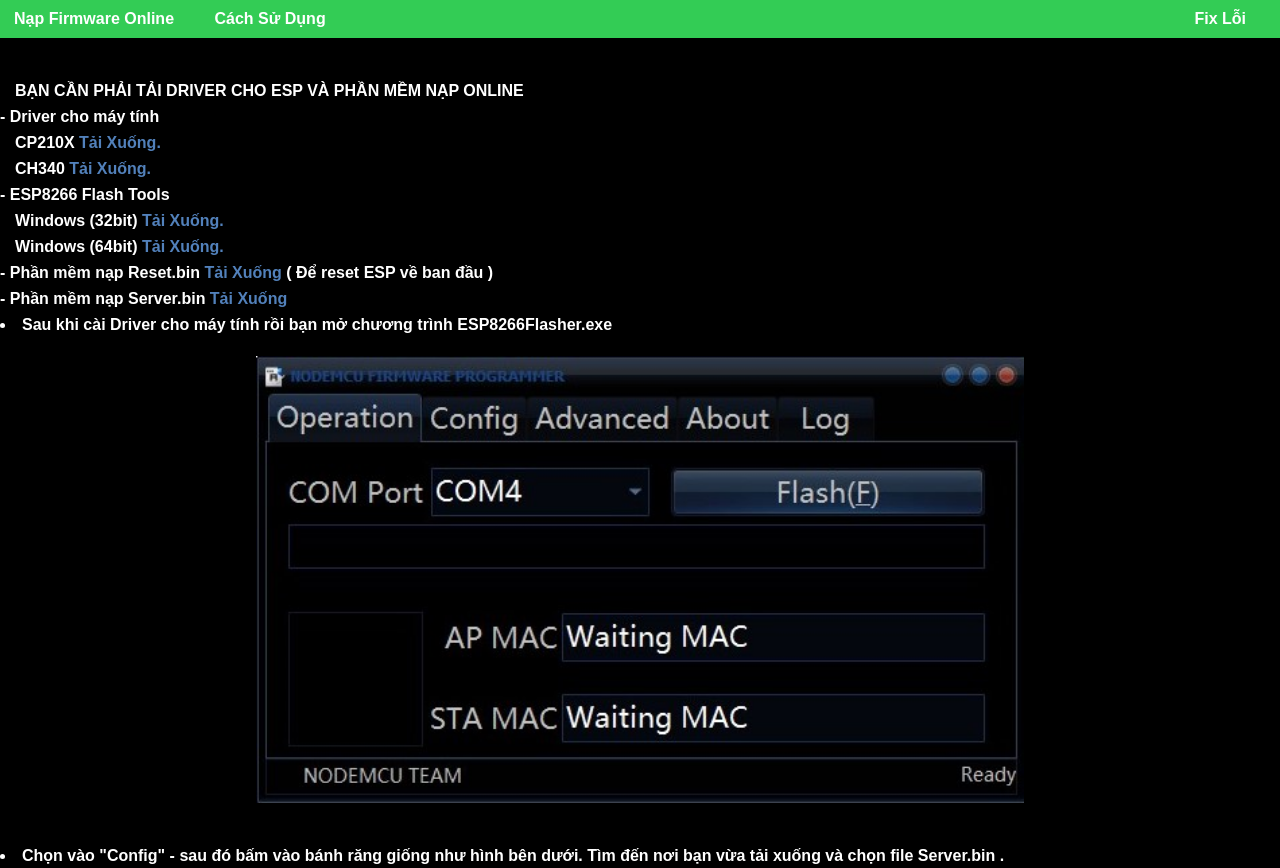
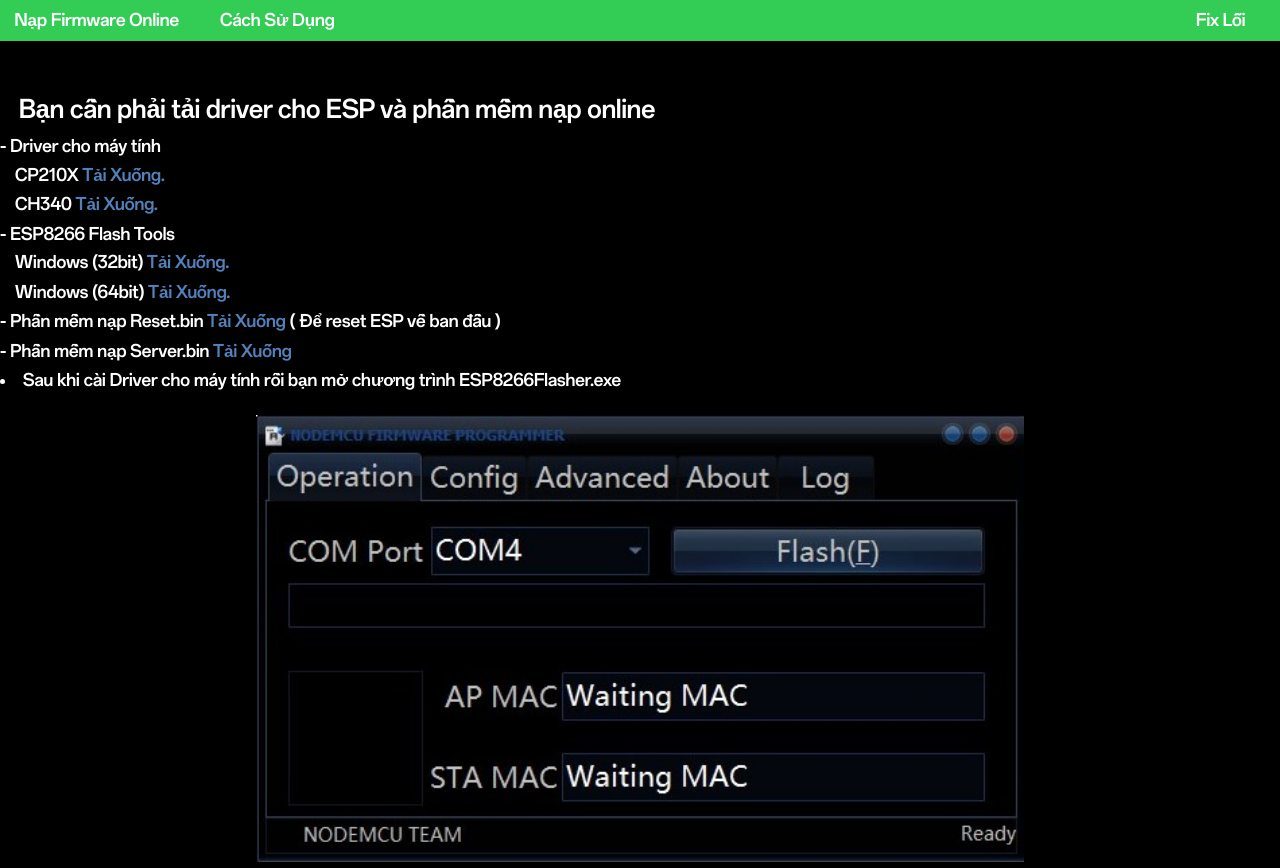
Before and after one commit to quocminhz/espupdate, a plain HTML site: page index.html in a window 1280 px wide. Shown: the top 868 px of the page. Drawn offline with Linux system fonts and the light colour scheme; a script that the page names is missing.

Commit message:
Add files via upload

```diff
--- a/index.html
+++ b/index.html
@@ -36,7 +36,7 @@
 
 
 <br><br>
-<p style="padding-left: 15px;"><b>BẠN CẦN PHẢI TẢI DRIVER CHO ESP VÀ PHẦN MỀM NẠP ONLINE </p>
+<p style="padding-left: 19px; font-size: 25px;"><b>Bạn cần phải tải driver cho ESP và phần mềm nạp online</p>
 <p> - Driver cho máy tính </p>
 <p style="padding-left: 15px;"> CP210X <a href="https://www.silabs.com/documents/public/software/CP210x_Windows_Drivers.zip">Tải Xuống.</a></p>
 <p style="padding-left: 15px;"> CH340 <a href="https://sparks.gogo.co.nz/assets/_site_/downloads/CH34x_Install_Windows_v3_4.zip">Tải Xuống.</a></p>
--- a/style.css
+++ b/style.css
@@ -2,7 +2,18 @@
 {background:#000000;
 	color:#fff;
 	font-family:sans-serif;
-	margin:0}h1{font-size:1.7rem;
+	margin:0}
+        @font-face {
+            font-family: "OPPOSans";
+            src: url('font/OPPOSans3.0En-VF.ttf') format('truetype');
+        }
+
+        body {
+            font-family: "OPPOSans", sans-serif;
+            font-size: 17px;
+        }
+
+	h1{font-size:1.7rem;
 		margin-top:1rem;
 		background:#2f3136;
 		color:#fff;padding:.2em 1em;
```
Also changed, not shown: font/OPPOSans-R.ttf (added), font/OPPOSans3.0En-VF.ttf (added), font/lcd.ttf (added).
